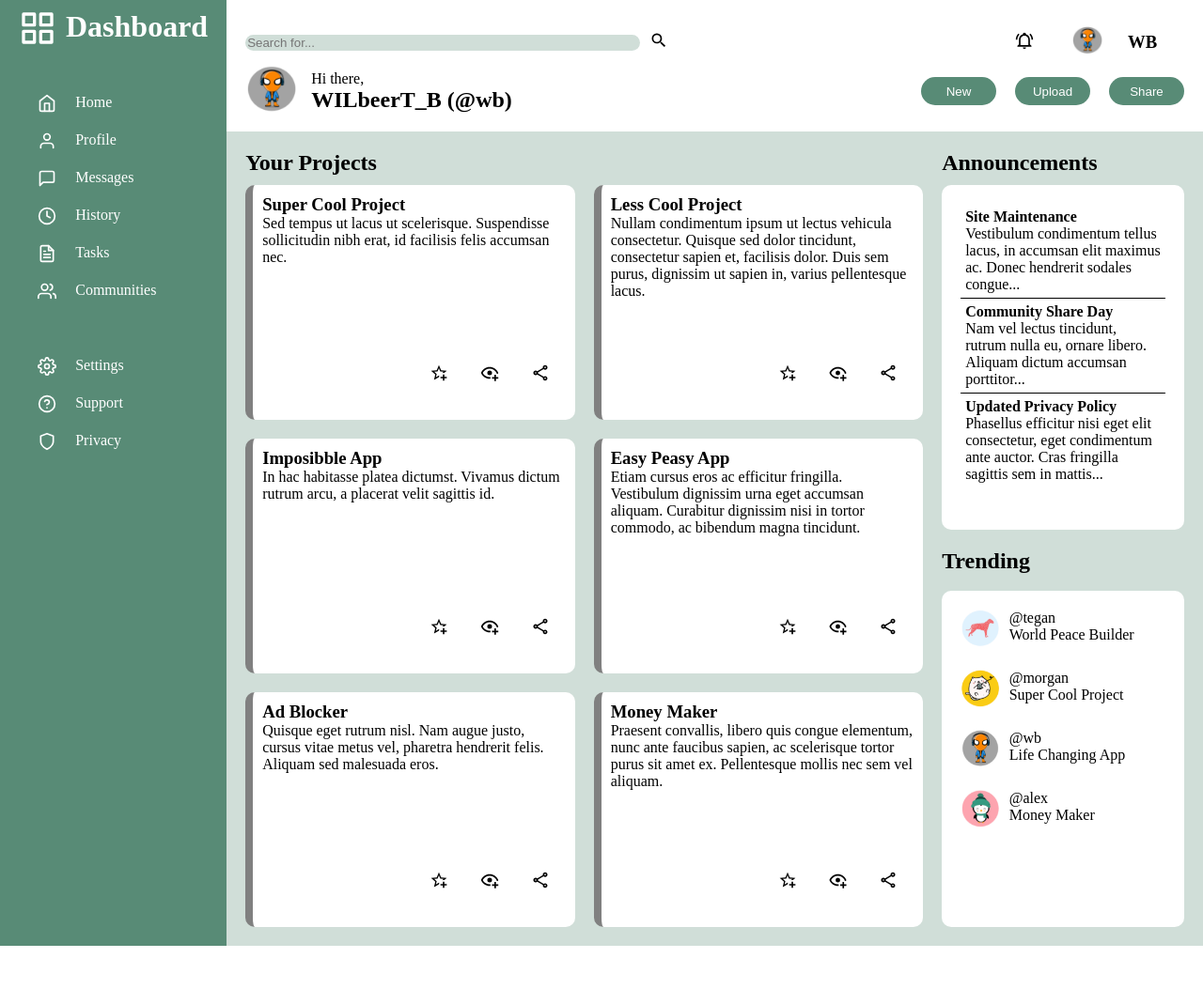
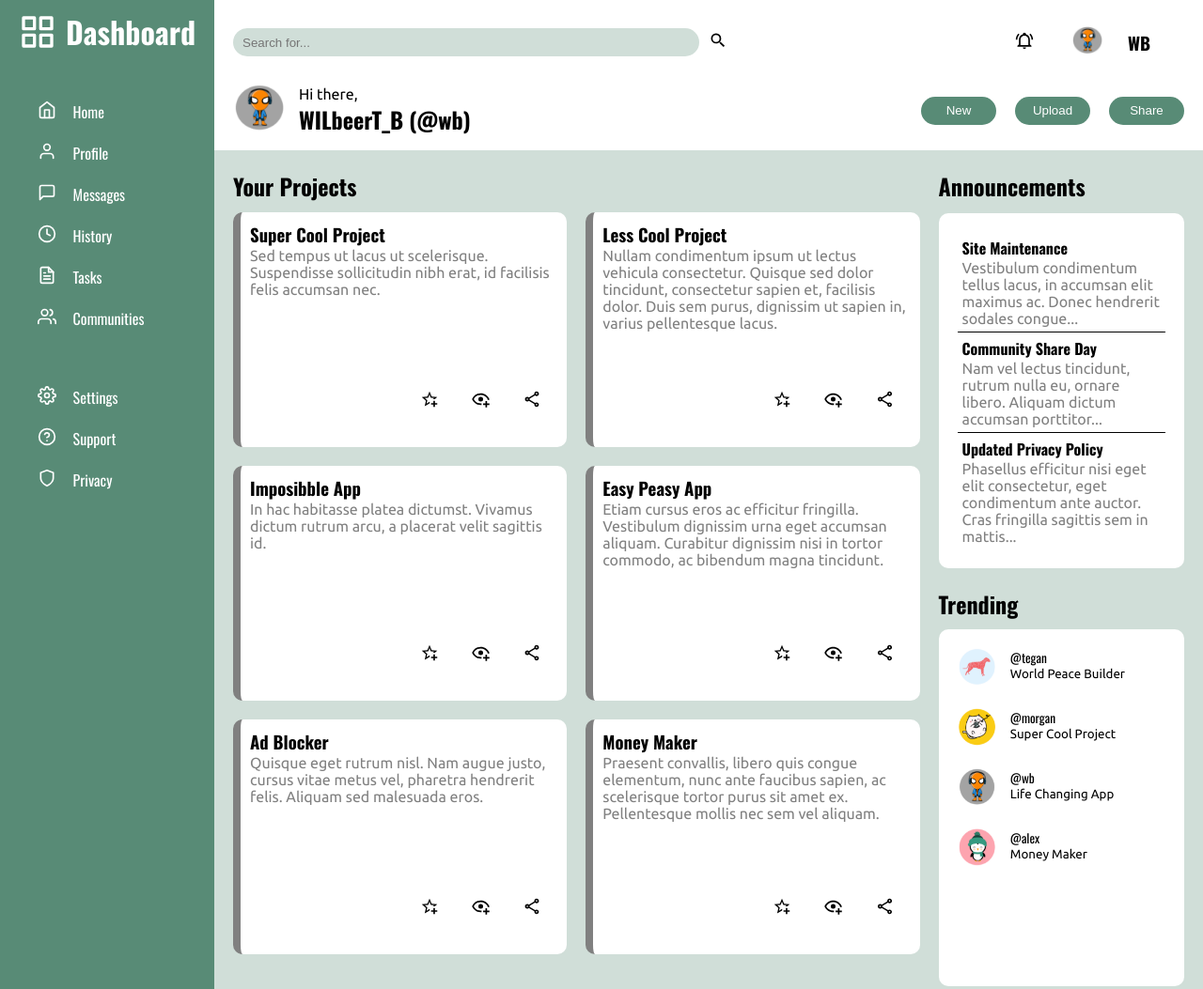
Before and after one commit to WILbeerT-B/admin-dashboard, a plain HTML site: page index.html in a window 1280 px wide. Shown: the top 1053 px of the page at 94% size. Before the commit the page ends 1007 px from the top, so only its background shows below. Drawn offline with nearby package versions, Linux system fonts and the light colour scheme.

Commit message:
Add fonts and hover effects, update font color
Add google fonts to style the texts; change p tags
font color; add hover effects to sidebar / buttons.

```diff
--- a/index.html
+++ b/index.html
@@ -4,6 +4,9 @@
     <meta charset="UTF-8">
     <meta name="viewport" content="width=device-width, initial-scale=1.0">
     <title>Admin Dashboard</title>
+    <link rel="preconnect" href="https://fonts.googleapis.com">
+    <link rel="preconnect" href="https://fonts.gstatic.com" crossorigin>
+    <link href="https://fonts.googleapis.com/css2?family=Oswald:wght@200..700&family=Ubuntu:ital,wght@0,300;0,400;0,500;0,700;1,300;1,400;1,500;1,700&display=swap" rel="stylesheet">
     <link rel="stylesheet" href="./styles.css">
 </head>
 
@@ -16,7 +19,7 @@
             <!-- Logo section -->
             <div class="dashboard">
                 <img class="img" src="./images/sidebar/dashboard.svg" alt="logo">
-                <a href="#"><h1>Dashboard</h1></a>
+                <h1>Dashboard</h1>
             </div>
 
             <!-- Main links -->
--- a/styles.css
+++ b/styles.css
@@ -5,12 +5,20 @@ html, body {
 body {
     background-color: white;
     color: black;
-
+    font-family: system-ui, -apple-system, BlinkMacSystemFont, 'Segoe UI', Roboto, Oxygen, Ubuntu, Cantarell, 'Open Sans', 'Helvetica Neue', sans-serif;
 }
 
 * {
     box-sizing: border-box;
     margin: 0;
+}
+
+h1, h2, h3, h4, a {
+    font-family: Oswald;
+}
+
+p {
+    font-family: Ubuntu;
 }
 
 .body-container {
@@ -56,6 +64,11 @@ body {
     display: grid;
     grid-template-columns: 1fr 3fr;
     gap: 10px;
+    color: white;
+}
+
+.dashboard img {
+    align-self: center;
 }
 
 .main-links {
@@ -82,6 +95,11 @@ body {
     gap: 10px;
 }
 
+.link:hover {
+    background-color:#18392b;
+    border-radius: 5px;
+}
+
 
 
 /* HEADER SECTION */
@@ -96,6 +114,7 @@ body {
     padding: 20px;
     display: grid;
     grid-template-rows: 50px 50px;
+    gap: 20px;
 }
 
 .header-container div {
@@ -109,7 +128,7 @@ body {
 
 .search-part {
     display: grid;
-    grid-template-columns: 3fr 2fr 2fr;
+    grid-template-columns: 3fr 1fr 2fr;
     align-items: center;
 }
 
@@ -127,6 +146,8 @@ body {
     background-color: #d0ded8;
     border-radius: 15px;
     border: none;
+    height: 30px;
+    padding: 10px;
 }
 
 
@@ -182,6 +203,11 @@ body {
     border: none;
 }
 
+.buttons button:hover {
+    background-color: #18392b;
+}
+
+
 /* MAIN SECTION */
 .main-content {
     padding: 10px;
@@ -236,6 +262,10 @@ body {
     width: 100%;
 }
 
+.card-text p {
+    color: grey;
+}
+
 
 /* Announcements */
 .announcements-section {
@@ -248,7 +278,7 @@ body {
 .announcements {
     background-color: white;
     padding: 20px;
-    margin-top: 10px;
+    margin-top: 20px;
     border-radius: 10px;
 }
 
@@ -258,7 +288,10 @@ body {
 
 .announcement {
     padding: 5px;
+}
 
+.announcement p {
+    color: grey;
 }
 
 
@@ -282,7 +315,8 @@ body {
     display: grid;
     grid-template-columns: 1fr 4fr;
     padding-bottom: 20px;
-    gap: 10px;
+    gap: 15px;
+    font-size: smaller;
 }
 
 .entry a {
```
